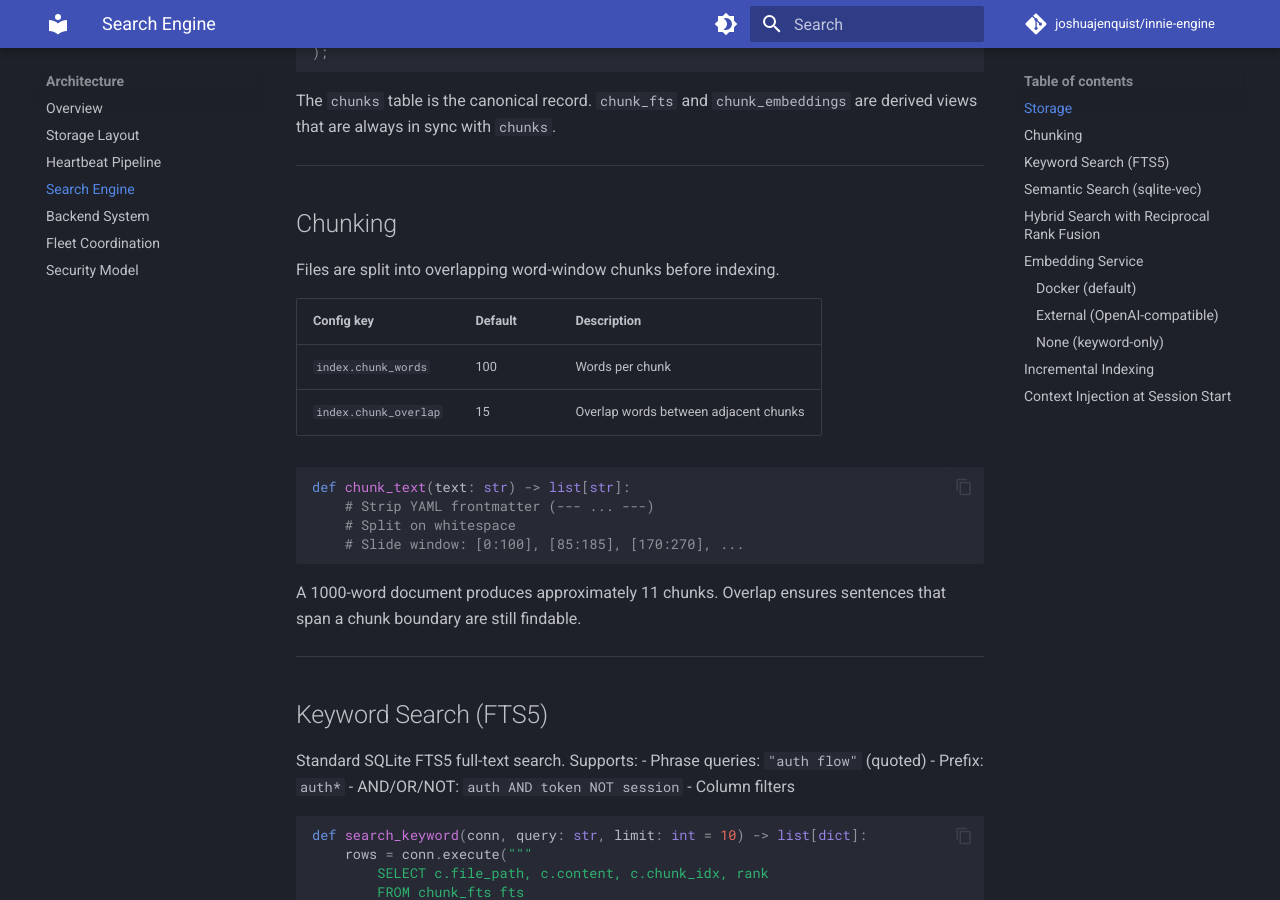
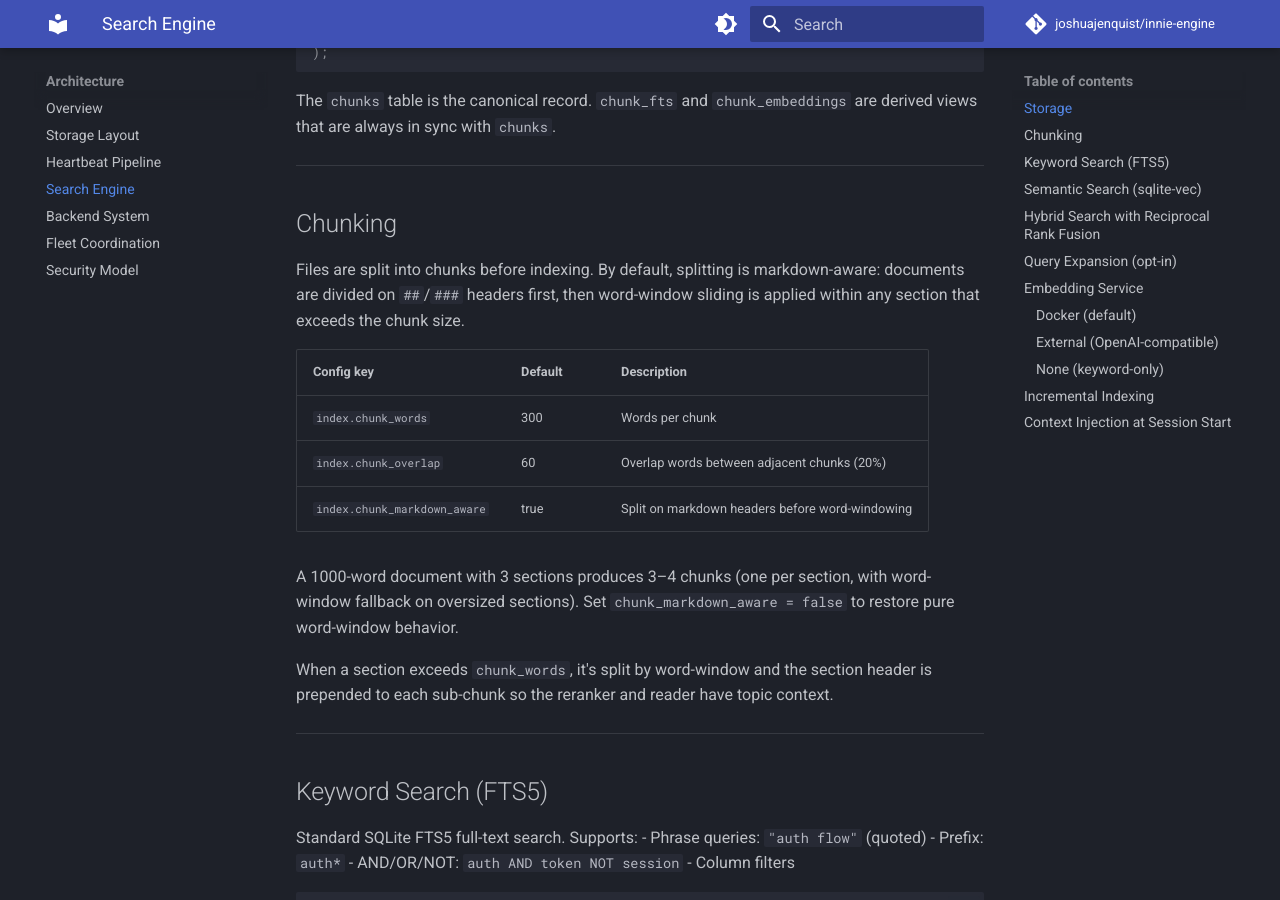
Before and after one commit to unarmedpuppy/innie-engine, an MkDocs documentation site: the page built from docs/architecture/search-engine.md, in a window 1280 px wide and 900 px high, scrolled down 957 px. Built offline with MkDocs 1.6.1 and Material for MkDocs 9.7.7, drawn with Linux system fonts in a browser that asks for light colours; comment, search, counter and statistics services are not loaded; some of the changed text lies outside the part shown.

Commit message:
feat(search): markdown-aware chunking and opt-in query expansion
- chunk_text() now defaults to 300-word chunks (up from 100) with 60-word
  overlap, split on ##/### headers first via _chunk_markdown(); oversized
  sections fall back to word-window with header prefix on each sub-chunk
- _chunk_words() extracted as standalone function for direct use and testing
- _expand_query() generates one alt phrasing via LLM (10s timeout); silent
  no-op when search.query_expansion=false (default) or on any failure
- search_hybrid() refactored with _rrf_add() helper; original query weighted
  2x, alt query weighted 1x when expansion is enabled
- 6 new tests covering markdown splitting, oversized sections, plain text
  fallback, expansion disabled/failed, and dual-query tracking
- ADR-0026 documents decision; reranking deferred to ADR-0027
- config.md and search-engine.md updated to reflect new defaults and options

Co-Authored-By: Claude Sonnet 4.6 <noreply@anthropic.com>

````diff
--- a/docs/architecture/search-engine.md
+++ b/docs/architecture/search-engine.md
@@ -47,21 +47,22 @@ The `chunks` table is the canonical record. `chunk_fts` and `chunk_embeddings` a
 
 ## Chunking
 
-Files are split into overlapping word-window chunks before indexing.
+Files are split into chunks before indexing. By default, splitting is markdown-aware:
+documents are divided on `##`/`###` headers first, then word-window sliding is applied within
+any section that exceeds the chunk size.
 
 | Config key | Default | Description |
 |---|---|---|
-| `index.chunk_words` | 100 | Words per chunk |
-| `index.chunk_overlap` | 15 | Overlap words between adjacent chunks |
+| `index.chunk_words` | 300 | Words per chunk |
+| `index.chunk_overlap` | 60 | Overlap words between adjacent chunks (20%) |
+| `index.chunk_markdown_aware` | true | Split on markdown headers before word-windowing |
 
-```python
-def chunk_text(text: str) -> list[str]:
-    # Strip YAML frontmatter (--- ... ---)
-    # Split on whitespace
-    # Slide window: [0:100], [85:185], [170:270], ...
-```
+A 1000-word document with 3 sections produces 3–4 chunks (one per section, with word-window
+fallback on oversized sections). Set `chunk_markdown_aware = false` to restore pure word-window
+behavior.
 
-A 1000-word document produces approximately 11 chunks. Overlap ensures sentences that span a chunk boundary are still findable.
+When a section exceeds `chunk_words`, it's split by word-window and the section header is
+prepended to each sub-chunk so the reranker and reader have topic context.
 
 ---
 
@@ -151,6 +152,32 @@ def search_hybrid(conn, query: str, limit: int = 5) -> list[dict]:
 
 ---
 
+## Query Expansion (opt-in)
+
+When `search.query_expansion = true`, `search_hybrid()` generates one alternative phrasing
+of the query before searching. Both queries are fused via RRF with the original query weighted 2x.
+
+```toml
+[search]
+query_expansion = true
+expansion_model = "auto"   # "auto" = uses heartbeat.model and heartbeat.external_url
+```
+
+**How it works:**
+1. Original query → FTS5 + semantic → RRF scored at 2x weight
+2. Alt query (LLM-generated) → FTS5 + semantic → RRF scored at 1x weight
+3. All results fused into single ranked list
+
+Alt query generation uses a lightweight LLM call (10s timeout). On any failure — network error,
+model unavailable, empty response — the function silently returns `None` and the search proceeds
+with only the original query. Graceful degradation is preserved.
+
+**When to enable:** Useful when your knowledge base uses different vocabulary than your searches.
+For example, if you indexed "JWT authentication" but search for "login flow", expansion generates
+a rephrasing that bridges the vocabulary gap. Adds ~1-2s latency per search call.
+
+---
+
 ## Embedding Service
 
 ### Docker (default)
````
Also changed, not shown: docs/adrs/0026-search-pipeline-improvements.md (added, +86 -0 lines), docs/adrs/index.md (+1 -0 lines), docs/reference/config.md (+22 -5 lines), 2 other files.
